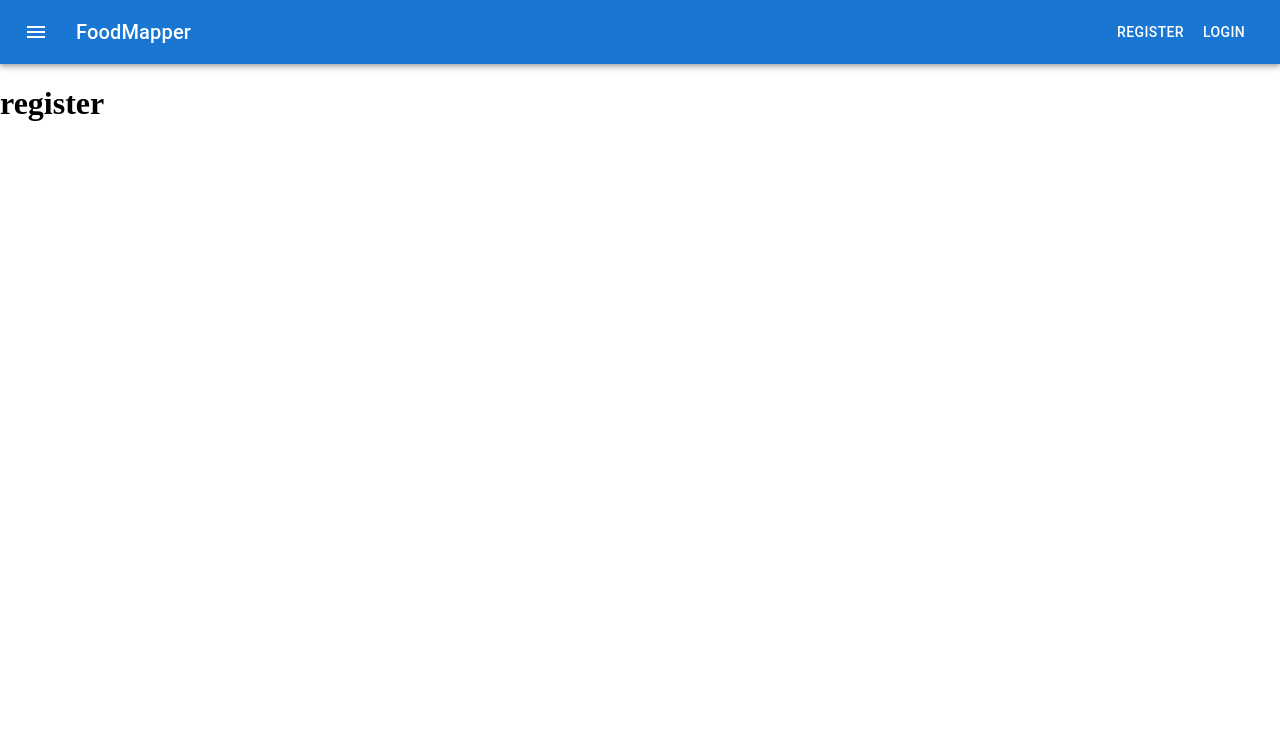
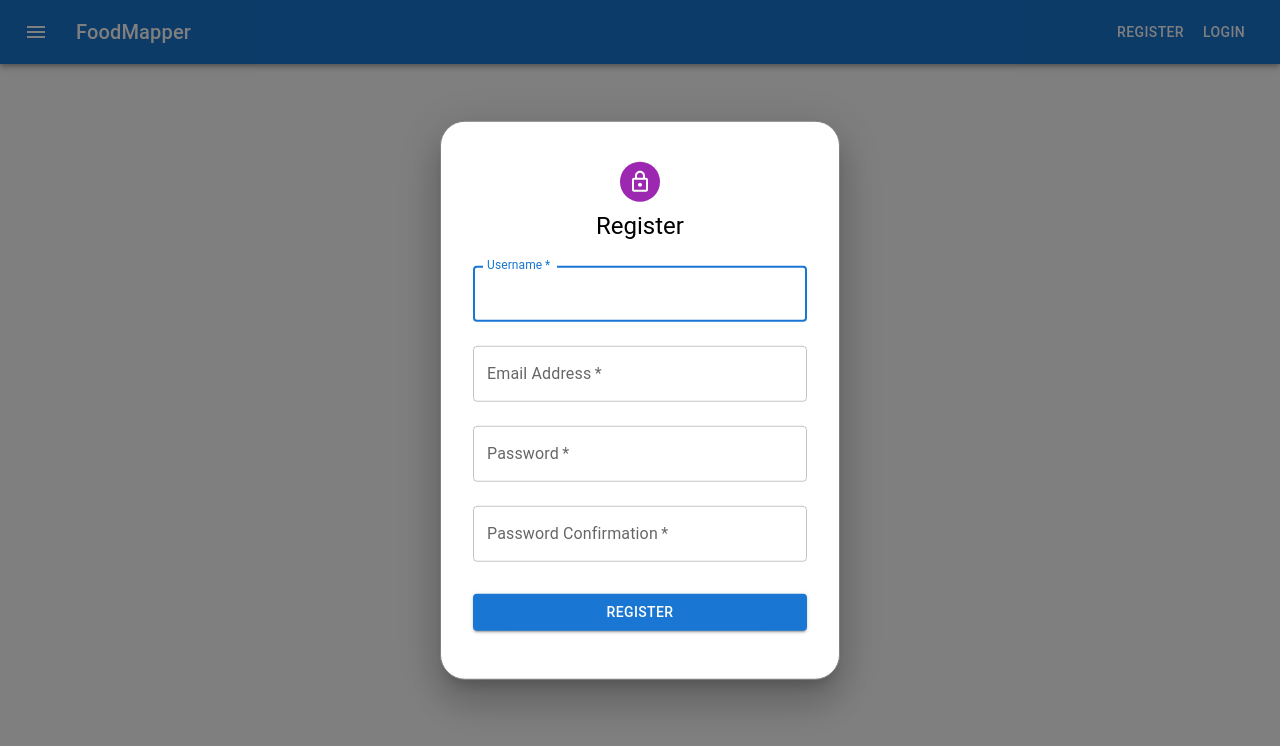
Before and after one commit to greezyBob/LondonMapper, a React (Create React App) app in the folder client/: page /register in a window 1280 px wide. Both pictures are taken after a click on the button "REGISTER". Shown: the top 746 px of the page. Built offline with nearby package versions, Linux system fonts and the light colour scheme; no server answers.

Commit message:
journeys data base fixed journey hover bug

```diff
--- a/client/src/App.js
+++ b/client/src/App.js
@@ -14,7 +14,10 @@ import Box from '@mui/material/Box'
 
 
 
+
 const App = () => {
+
+
 
 
   return (
@@ -25,7 +28,7 @@ const App = () => {
           <Route path='/' element={<Home />} />
 
           <Route path='/register' element={<Register />} />
-          <Route path='/login' element={<Login />} />
+
 
         </Routes>
       </BrowserRouter>
--- a/client/src/components/Home.js
+++ b/client/src/components/Home.js
@@ -47,10 +47,8 @@ const Home = () => {
   const [endArray, setEndArray] = useState()
   const [endCoords, setEndCoords] = useState()
 
-  const [startEndGeoJSON, setStartEndGeoJSON] = useState({
-    type: 'FeaturesCollection',
-    features: [],
-  })
+
+  const [mapBounds, setMapBounds] = useState()
 
 
   const [journeyHover, setJourneyHover] = useState()
@@ -93,11 +91,10 @@ const Home = () => {
 
   useEffect(() => {
     const getData = async () => {
-      const { data } = await axios.get('https://api.tfl.gov.uk/Journey/JourneyResults/51.55062825,-0.140746/to/51.513744,-0.09837950000000001')
+      const { data } = await axios.get(`https://api.tfl.gov.uk/Journey/JourneyResults/${startCoords}/to/${endCoords}`)
       setJourneys(data.journeys)
-      console.log(data.journeys)
     }
-    // if (!endCoords) return
+    if (!endCoords) return
     getData()
   }, [endCoords])
 
@@ -107,28 +104,29 @@ const Home = () => {
     let startLat
     let endLng
     let endLat
+    const tempBounds = []
     startArray.forEach(item => {
       if (item.place_name === startLocation) {
         startLng = item.center[1]
         startLat = item.center[0]
+        tempBounds.push(item.center)
       }
     })
     endArray.forEach(item => {
       if (item.place_name === endLocation) {
         endLng = item.center[1]
         endLat = item.center[0]
+        tempBounds.push(item.center)
       }
     })
-    console.log(startLng, startLat)
-    console.log(endLng, endLat)
     setStartCoords(`${startLng},${startLat}`)
     setEndCoords(`${endLng},${endLat}`)
+    setMapBounds(tempBounds)
   }
 
 
   const handleMouseOver = (e) => {
     setJourneyHover(e.target.id)
-    console.log(e.target.id)
   }
 
   return (
@@ -143,7 +141,6 @@ const Home = () => {
                   setStartLocation(newValue)
                 }}
                 disablePortal
-                id="combo-box-demo"
                 options={startLocationOptions}
                 sx={{ width: 300 }}
                 renderInput={(params) => <TextField {...params} value={startSearch} onChange={handleStartChange} label="Start..." />}
@@ -156,7 +153,6 @@ const Home = () => {
                   setEndLocation(newValue)
                 }}
                 disablePortal
-                id="combo-box-demo"
                 options={endLocationOptions}
                 sx={{ width: 300 }}
                 renderInput={(params) => <TextField {...params} value={endSearch} onChange={handleEndChange} label="End..." />}
@@ -166,7 +162,7 @@ const Home = () => {
               Go!
             </Button>
           </Stack>
-          <MapBox journeys={journeys} journeyHover={journeyHover} />
+          <MapBox journeys={journeys} journeyHover={journeyHover} mapBounds={mapBounds} />
         </Box>
         <Stack justifyContent="flex-start" sx={{ width: '100%' }}
           spacing={1}>
--- a/client/src/components/MapBox.js
+++ b/client/src/components/MapBox.js
@@ -5,7 +5,7 @@ import 'mapbox-gl/dist/mapbox-gl.css'
 
 
 
-const MapBox = ({ journeys, journeyHover }) => {
+const MapBox = ({ journeys, journeyHover, mapBounds }) => {
 
 
   const lineData = []
@@ -18,6 +18,7 @@ const MapBox = ({ journeys, journeyHover }) => {
     'tflrail': '#577590',
     'dlr': '#219ebc',
     'tram': '#023047',
+    'overground': '#577590',
   }
 
   const mapContainer = useRef(null)
@@ -37,7 +38,7 @@ const MapBox = ({ journeys, journeyHover }) => {
   })
 
 
-  if (journeyHover && journeys[journeyHover].legs) {
+  if (parseInt(journeyHover)) {
     journeys[journeyHover].legs.forEach(leg => {
       const line = JSON.parse(leg.path.lineString)
       const reverseLine = line.map(coords => coords.reverse())
@@ -45,9 +46,8 @@ const MapBox = ({ journeys, journeyHover }) => {
     })
   }
 
-
   useEffect(() => {
-    if (!journeyHover) return
+    if (!journeyHover || !parseInt(journeyHover)) return
     for (const [key, value] of Object.entries(map.current.style._layers)) {
       parseFloat(key) ? map.current.removeLayer(value.id) : null
     }
@@ -83,10 +83,20 @@ const MapBox = ({ journeys, journeyHover }) => {
     })
   }, [journeyHover])
 
+  useEffect(() => {
+    if (!mapBounds) return
+    map.current.fitBounds(mapBounds, {
+      padding: 50,
+    })
+
+  },[mapBounds])
+
+
+
+
   return (
 
     <div ref={mapContainer} className="map-container">
-
     </div>
 
   )
--- a/client/src/components/auth/Login.js
+++ b/client/src/components/auth/Login.js
@@ -1,7 +1,137 @@
+import { useState } from 'react'
+import { useNavigate } from 'react-router-dom'
+import axios from 'axios'
 
 
-const Login = () => {
-  return <h1>login</h1>
+import Box from '@mui/material/Box'
+import Button from '@mui/material/Button'
+import Typography from '@mui/material/Typography'
+import Modal from '@mui/material/Modal'
+import Container from '@mui/material/Container'
+import Grid from '@mui/material/Grid'
+import Avatar from '@mui/material/Avatar'
+import LockOutlinedIcon from '@mui/icons-material/LockOutlined'
+import TextField from '@mui/material/TextField'
+
+
+const style = {
+  position: 'absolute',
+  top: '50%',
+  left: '50%',
+  transform: 'translate(-50%, -50%)',
+  width: 400,
+  bgcolor: 'background.paper',
+  border: '1px solid grey',
+  boxShadow: 24,
+  p: 4,
+  borderRadius: '25px',
 }
 
-export default Login
+export default function Login({ logOpen, handleLogClose }) {
+
+
+  const navigate = useNavigate()
+
+  // Form data passed by user
+  const [formData, setFormData] = useState({
+    email: '',
+    password: '',
+  })
+
+  //Error Handling
+  const [errors, setErrors] = useState(false)
+
+  //Save to local storage
+  const setTokenToLocalStorage = (token) => {
+    window.localStorage.setItem('londonmapper', token)
+  }
+
+  const handleSubmit = async (e) => {
+    e.preventDefault()
+
+    if (formData.email && formData.password) {
+      try {
+        const { data } = await axios.post('api/auth/login/', formData)
+        console.log(data.token)
+        setTokenToLocalStorage(data.token)
+
+        handleLogClose()
+      } catch (err) {
+        console.log(err)
+        setErrors(true)
+      }
+    } else {
+      setErrors(true)
+    }
+  }
+
+  // ? Handle change
+  const handleChange = (e) => {
+    setFormData({ ...formData, [e.target.name]: e.target.value })
+    setErrors(false)
+  }
+
+
+  return (
+    <>
+      <Modal
+        open={logOpen}
+        onClose={handleLogClose}
+        aria-labelledby="modal-modal-title"
+        aria-describedby="modal-modal-description"
+      >
+        <Box sx={style}>
+          <Box sx={{ display: 'flex', flexDirection: 'column', alignItems: 'center' }}>
+            <Avatar sx={{ m: 1, bgcolor: 'secondary.main' }}>
+              <LockOutlinedIcon />
+            </Avatar>
+            <Typography component="h1" variant="h5">
+              Log In
+            </Typography>
+          </Box>
+          <Box component="form" onSubmit={handleSubmit} noValidate sx={{ mt: 1 }}>
+            <TextField
+              margin="normal"
+              required
+              fullWidth
+              id="email"
+              label="Email Address"
+              name="email"
+              autoComplete="email"
+              autoFocus
+              value={formData.email}
+              onChange={handleChange}
+            />
+            <TextField
+              margin="normal"
+              required
+              fullWidth
+              name="password"
+              label="Password"
+              type="password"
+              id="password"
+              autoComplete="current-password"
+              value={formData.password}
+              onChange={handleChange}
+            />
+            {errors &&
+              <Grid item xs={12}>
+                <Container sx={{ display: 'flex', justifyContent: 'center' }}>
+                  <Typography sx={{ color: 'red' }}>Unauthorised.</Typography>
+                </Container>
+              </Grid>
+            }
+            <Button
+              type="submit"
+              fullWidth
+              variant="contained"
+              sx={{ mt: 3, mb: 2 }}
+            >
+              Sign In
+            </Button>
+          </Box>
+        </Box>
+      </Modal>
+    </>
+  )
+}
--- a/client/src/components/auth/Register.js
+++ b/client/src/components/auth/Register.js
@@ -1,8 +1,150 @@
+import { useState } from 'react'
+import { useNavigate } from 'react-router-dom'
+import axios from 'axios'
 
 
+import Box from '@mui/material/Box'
+import Button from '@mui/material/Button'
+import Typography from '@mui/material/Typography'
+import Modal from '@mui/material/Modal'
+import Container from '@mui/material/Container'
+import Grid from '@mui/material/Grid'
+import Avatar from '@mui/material/Avatar'
+import LockOutlinedIcon from '@mui/icons-material/LockOutlined'
+import TextField from '@mui/material/TextField'
 
-const Register = () => {
-  return <h1>register</h1>
+
+const Register = ({ regOpen, handleRegClose }) => {
+
+  const style = {
+    position: 'absolute',
+    top: '50%',
+    left: '50%',
+    transform: 'translate(-50%, -50%)',
+    width: 400,
+    bgcolor: 'background.paper',
+    border: '1px solid grey',
+    boxShadow: 24,
+    p: 4,
+    borderRadius: '25px',
+  }
+
+
+  // Navigate
+  const navigate = useNavigate()
+
+
+  const [formData, setFormData] = useState({
+    username: '',
+    email: '',
+    password: '',
+    password_confirmation: '',
+  })
+
+  const [errors, setErrors] = useState(null)
+
+  // Update formData
+  const handleChange = (e) => {
+    setFormData({ ...formData, [e.target.name]: e.target.value })
+    setErrors(false)
+  }
+
+  const handleSubmit = async (event) => {
+    event.preventDefault()
+
+    try {
+      await axios.post('/api/auth/register/', formData)
+      handleRegClose()
+    } catch (err) {
+      console.log('err: ', err)
+      setErrors(err.response.data)
+    }
+  }
+
+  return (
+    <>
+      <Modal
+        open={regOpen}
+        onClose={handleRegClose}
+        aria-labelledby="modal-modal-title"
+        aria-describedby="modal-modal-description"
+      >
+        <Box sx={style}>
+          <Box sx={{ display: 'flex', flexDirection: 'column', alignItems: 'center' }}>
+            <Avatar sx={{ m: 1, bgcolor: 'secondary.main' }}>
+              <LockOutlinedIcon />
+            </Avatar>
+            <Typography component="h1" variant="h5">
+              Register
+            </Typography>
+          </Box>
+          <Box component="form" onSubmit={handleSubmit} noValidate sx={{ mt: 1 }}>
+            <TextField
+              margin="normal"
+              required
+              fullWidth
+              id="username"
+              label="Username"
+              name="username"
+              autoFocus
+              value={formData.username}
+              onChange={handleChange}
+            />
+            <TextField
+              margin="normal"
+              required
+              fullWidth
+              id="email"
+              label="Email Address"
+              name="email"
+              autoComplete="email"
+              value={formData.email}
+              onChange={handleChange}
+            />
+            <TextField
+              margin="normal"
+              required
+              fullWidth
+              name="password"
+              label="Password"
+              type="password"
+              id="password"
+              autoComplete="current-password"
+              value={formData.password}
+              onChange={handleChange}
+            />
+            <TextField
+              margin="normal"
+              required
+              fullWidth
+              name="password_confirmation"
+              label="Password Confirmation"
+              type="password"
+              id="passwordConfirmation"
+              autoComplete="current-password"
+              value={formData.password_confirmation}
+              onChange={handleChange}
+            />
+            {errors &&
+              <Grid item xs={12}>
+                <Container sx={{ display: 'flex', justifyContent: 'center' }}>
+                  <Typography sx={{ color: 'red' }}>Unauthorised.</Typography>
+                </Container>
+              </Grid>
+            }
+            <Button
+              type="submit"
+              fullWidth
+              variant="contained"
+              sx={{ mt: 3, mb: 2 }}
+            >
+              Register
+            </Button>
+          </Box>
+        </Box>
+      </Modal>
+    </>
+  )
 }
 
 export default Register
--- a/client/src/components/common/NavBar.js
+++ b/client/src/components/common/NavBar.js
@@ -1,4 +1,6 @@
-import * as React from 'react'
+import { useState } from 'react'
+import { Link, useNavigate } from 'react-router-dom'
+
 import AppBar from '@mui/material/AppBar'
 import Box from '@mui/material/Box'
 import Toolbar from '@mui/material/Toolbar'
@@ -7,8 +9,30 @@ import Button from '@mui/material/Button'
 import IconButton from '@mui/material/IconButton'
 import MenuIcon from '@mui/icons-material/Menu'
 
+import Login from '../auth/Login'
+import Register from '../auth/Register'
+
+//import helpers
+import { userIsAuthenticated } from '../helpers/auth.js'
+
 const NavBar = () => {
+  const navigate = useNavigate()
+
+  const [logOpen, setLogOpen] = useState(false)
+  const handleLogOpen = () => setLogOpen(true)
+  const handleLogClose = () => setLogOpen(false)
+
+  const [regOpen, setRegOpen] = useState(false)
+  const handleRegOpen = () => setRegOpen(true)
+  const handleRegClose = () => setRegOpen(false)
+
+  const handleLogout = () => {
+    window.localStorage.removeItem('londonmapper')
+    navigate('/')
+  }
+
   return (
+    <>
       <Box sx={{ flexGrow: 1 }}>
         <AppBar position="static">
           <Toolbar>
@@ -21,14 +45,28 @@ const NavBar = () => {
             >
               <MenuIcon />
             </IconButton>
-          <Typography variant="h6" component="div" sx={{ flexGrow: 1 }}>
+            <Typography as={Link} to='/' variant="h6" component="div" sx={{ flexGrow: 1 }}>
               FoodMapper
             </Typography>
-          <Button color="inherit">Register</Button>
-          <Button color="inherit">Login</Button>
+            {userIsAuthenticated() ?
+              <>
+                <Button color='inherit'>My Journeys</Button>
+                <Button onClick={handleLogout} color='inherit'>Logout</Button>
+              </>
+              :
+              <>
+                <Button onClick={handleRegOpen} color="inherit">Register</Button>
+                <Button onClick={handleLogOpen} color="inherit">Login</Button>
+              </>
+
+            }
+
           </Toolbar>
         </AppBar>
       </Box>
+      <Login logOpen={logOpen} handleLogClose={handleLogClose} />
+      <Register regOpen={regOpen} handleRegClose={handleRegClose} />
+    </>
   )
 }
 
--- /dev/null
+++ b/client/src/components/helpers/auth.js
@@ -0,0 +1,27 @@
+// ? Gets token from local storage
+export const getTokenFromLocalStorage = () => {
+  return window.localStorage.getItem('londonmapper')
+}
+
+// ? Splits the token then returns the payload encoded using base64
+export const getPayload = () => {
+  const token = getTokenFromLocalStorage()
+  if (!token) return
+  const payload = token.split('.')[1]
+  return JSON.parse(atob(payload))
+}
+
+// ? Checks if user is authenticated
+export const userIsAuthenticated = () => {
+  const payload = getPayload()
+  if (!payload) return false
+  const currentTime = Math.floor(Date.now() / 1000)
+  return currentTime < payload.exp
+}
+
+// ? Checks if payload ID matches owner ID
+// export const userIsOwner = (singlePlant) => {
+//   const payload = getPayload()
+//   if (!payload) return
+//   return singlePlant.owner === payload.sub
+// }
--- a/client/src/styles/main.scss
+++ b/client/src/styles/main.scss
@@ -30,7 +30,7 @@ body {
   height: 100%;
 }
 
-.tube {
+.tube, .overground {
   color: white;
   width: 25px;
   background-size: cover;
@@ -57,3 +57,8 @@ body {
   background-size: cover;
   background-image: url('./images/national-rail.png');
 }
+
+a{
+  text-decoration: none;
+  color: inherit;
+}
```
Lines whose indentation alone changed are shown as unchanged.
